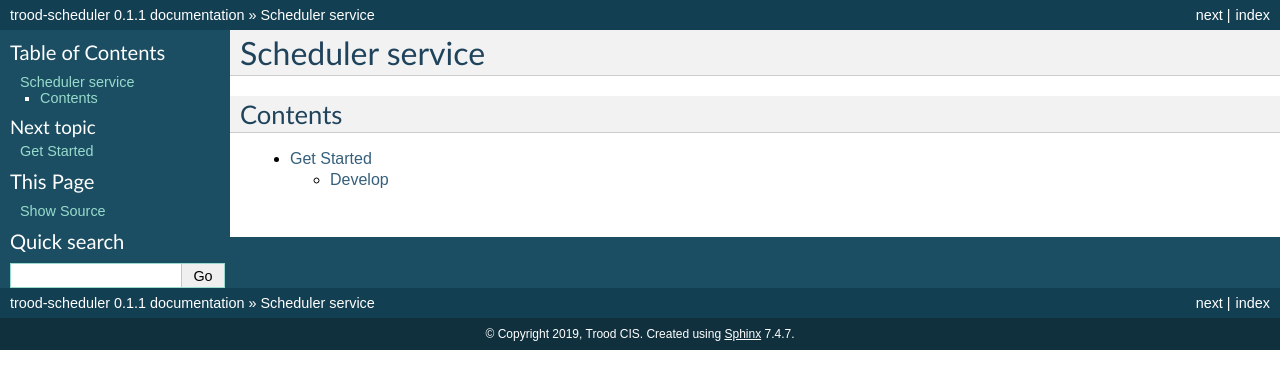
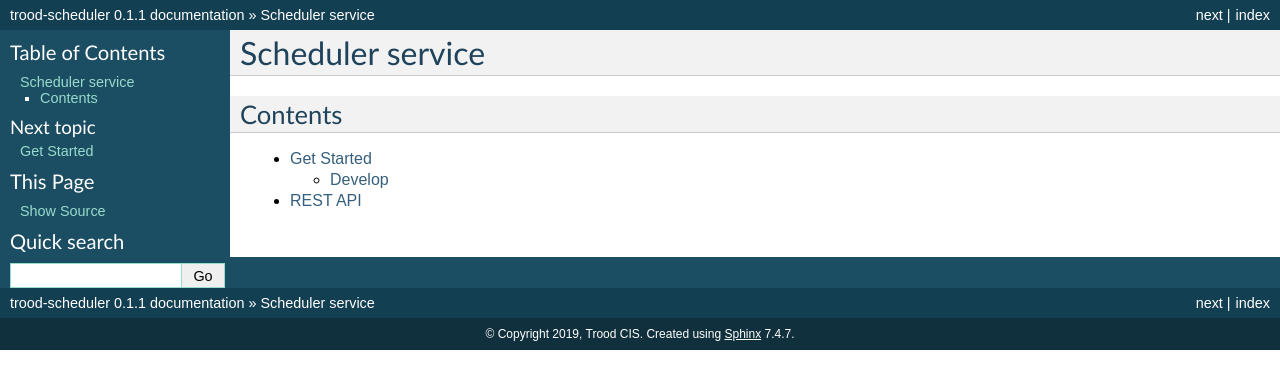
Before and after one commit to TroodInc/trood-scheduler, a Sphinx documentation site: the page built from docs/index.rst, in a window 1280 px wide. Shown: the top 389 px of the page. Built offline with Sphinx 7.4.7, drawn with Linux system fonts in a browser that asks for light colours.

```diff
--- a/docs/conf.py
+++ b/docs/conf.py
@@ -40,8 +40,13 @@ release = u'0.1.1'
 # ones.
 extensions = [
     'sphinx.ext.autodoc',
+    'sphinxcontrib.openapi',
     # 'sphinx.ext.inheritance_diagram',
 ]
+
+autoapi_type = 'python'
+autoapi_dirs = ['../scheduler']
+autoapi_ignore = ['*test*', '*migration*']
 
 # Add any paths that contain templates here, relative to this directory.
 templates_path = ['_templates']
--- a/docs/index.rst
+++ b/docs/index.rst
@@ -11,3 +11,4 @@ Contents
 
 .. toctree::
     get-started
+    rest-api
--- /dev/null
+++ b/docs/rest-api.rst
@@ -0,0 +1,5 @@
+REST API
+========
+
+.. openapi:: _static/swagger.yml
+   :group:
```
